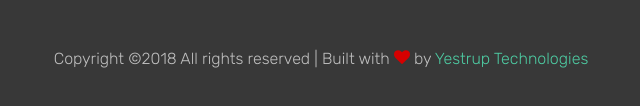
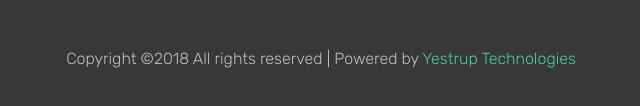
Before and after one commit to andrewquartey/osaagyefo, a plain HTML site: page about.html in a window 1280 px wide. Shown: the part 2331-2437 px from the top of the page, 319-959 px from the left. Drawn offline with Linux system fonts and the light colour scheme; some packages are replaced by stand-ins of ours; no server answers; files whose address does not match are found by name.

Commit message:
minor updates

```diff
--- a/about.html
+++ b/about.html
@@ -288,8 +288,7 @@
               Copyright &copy;<script>
                 document.write(new Date().getFullYear());
               </script>
-              All rights reserved | Built with
-              <i class="icon-heart" aria-hidden="true"></i> by
+              All rights reserved | Powered by
               <a
                 href="https://yestruptech.com"
                 target="_blank"
```
